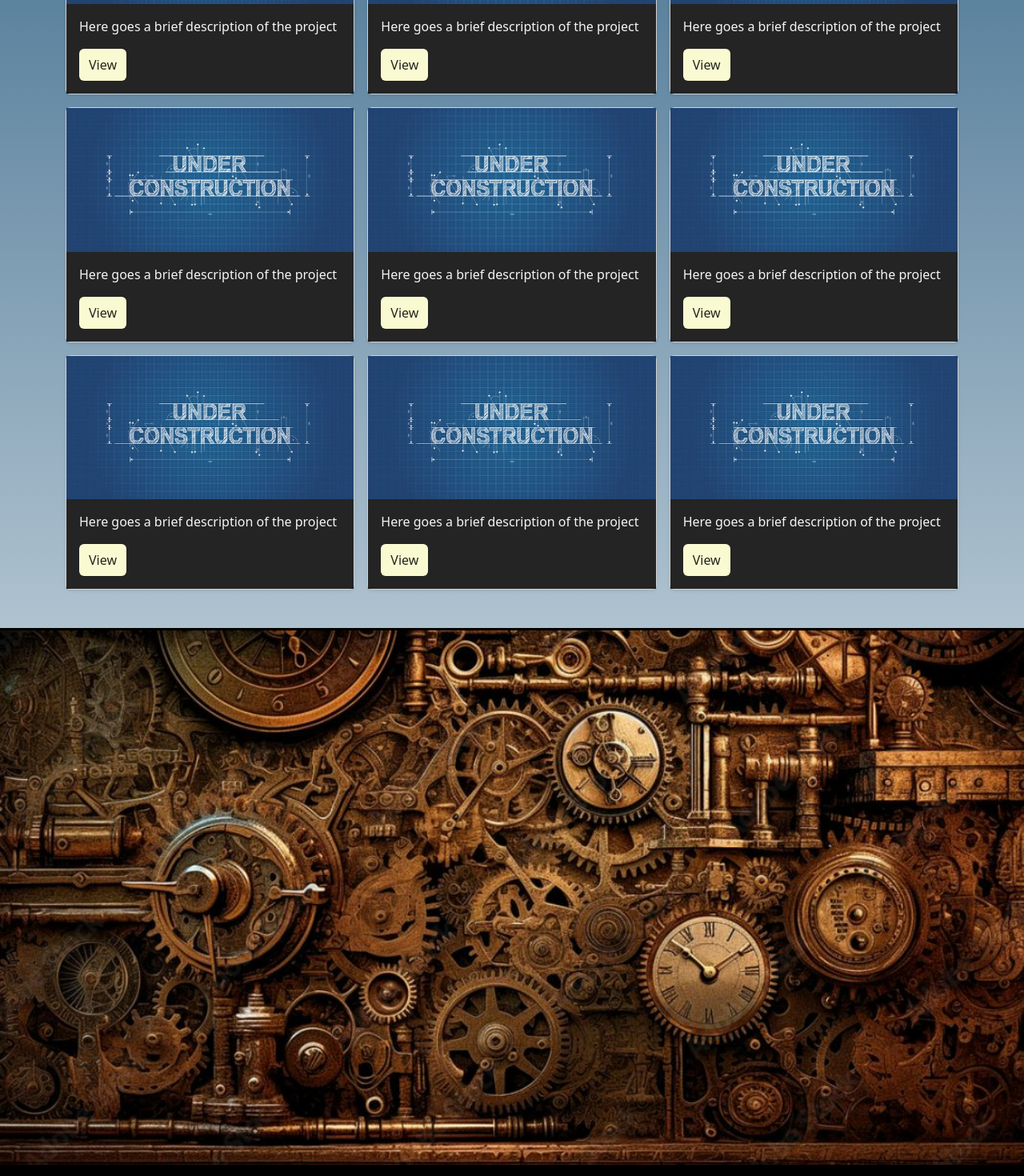
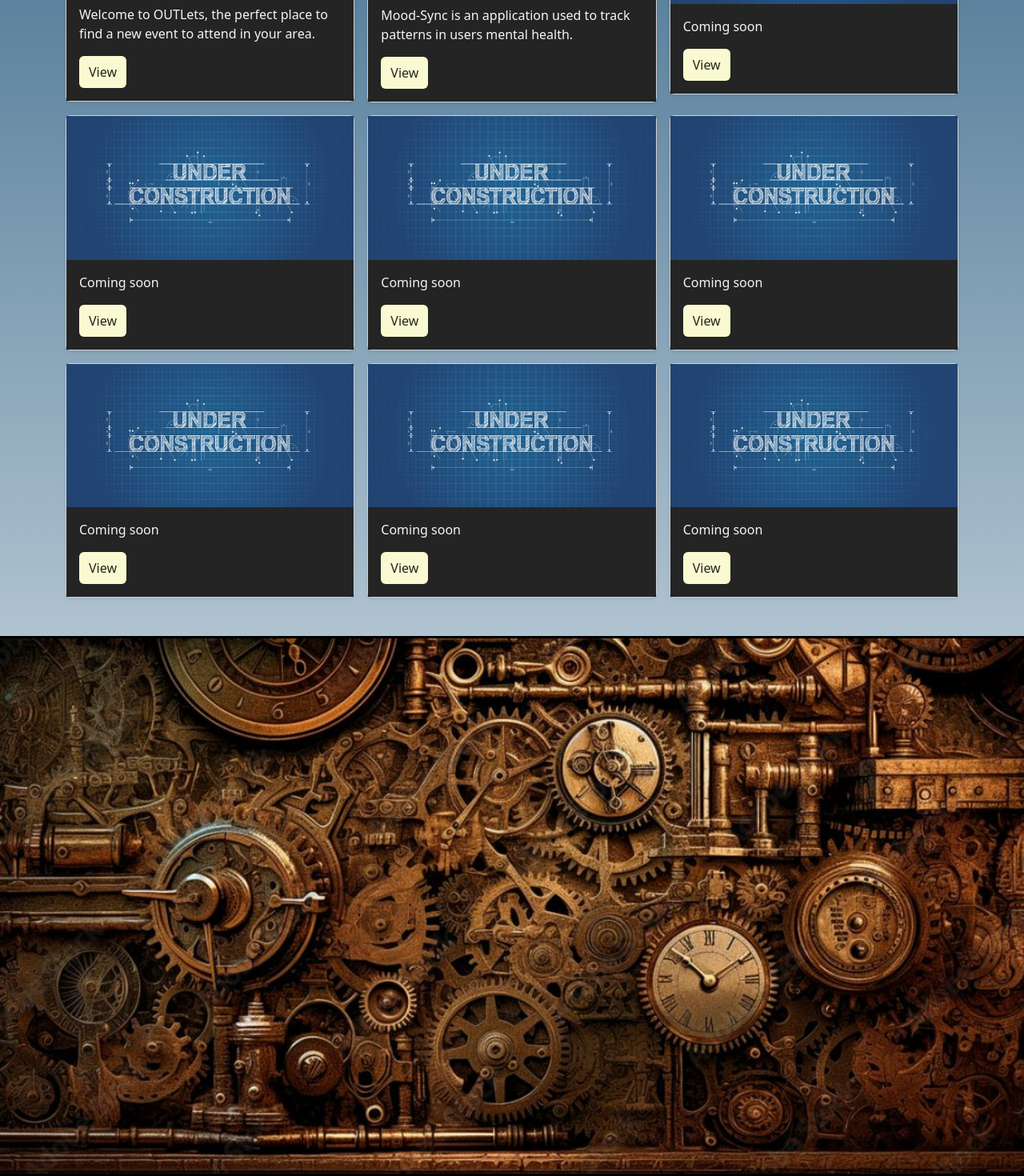
Before and after one commit to AndresAlbornozgil/react-portfolio, a React (Vite) app: page /portfolio in a window 1280 px wide. Shown: the part 860-2330 px from the top of the page at 80% size. Built offline with nearby package versions, Linux system fonts and the light colour scheme.

Commit message:
Added portfolio images

```diff
--- a/src/components/Project/Project.jsx
+++ b/src/components/Project/Project.jsx
@@ -1,12 +1,20 @@
 import './Project.css';
 
-function Project() {
+function Project(props) {
 
 
     return (
-      <>
-        <div>Project</div>
-      </>
+      <div className="card shadow-sm">
+            <img src={props.image} alt="Under Construction" />
+            <div className="card-body">
+              <p className="card-text">{props.description}</p>
+              <div className="d-flex justify-content-between align-items-center">
+                <div className="btn-group">
+                <a href={props.href} className="btn btn-primary w-100 py-2 align-items-center">View</a>
+                </div>
+              </div>
+            </div>
+          </div>
     )
   }
 
--- a/src/pages/AboutMe/AboutMe.jsx
+++ b/src/pages/AboutMe/AboutMe.jsx
@@ -1,4 +1,5 @@
 import './AboutMe.css';
+import headshot from '../../assets/images/my-picture.jpg'
 
 function AboutMe() {
 
@@ -12,7 +13,7 @@ function AboutMe() {
         <strong><p id='aboutMeParagraph' className="lead">A Full-Stack Web Developer passionate about crafting meaningful experiences. Whether it's designing intuitive user interfaces or building robust back-end systems, I'm all about bringing ideas to life on the web.</p></strong>
       </div>
       <div className="col-10 col-sm-8 col-lg-6">
-        <img id='portfolio-picture' src="src\assets\images\my-picture.jpg" className="d-block mx-lg-auto img-fluid" alt="Bootstrap Themes" width="450" loading="lazy" />
+        <img id='portfolio-picture' src={headshot} className="d-block mx-lg-auto img-fluid" alt="Bootstrap Themes" width="450" loading="lazy" />
       </div>
     </div>
   </div>
--- a/src/pages/Portfolio/Portfolio.css
+++ b/src/pages/Portfolio/Portfolio.css
@@ -11,13 +11,19 @@
     color: whitesmoke;
 }
 
-#viewButton {
+#gears {
+    border-top: solid black 3px;
+}
+
+a.btn {
     background-color: lightgoldenrodyellow;
     color: rgba(0, 0, 0, 0.858);
     border: rgba(0, 0, 0, 0.858);
     font-weight: 500;
 }
 
-#gears {
-    border-top: solid black 3px;
+a.btn:hover {
+    background-color: lightgoldenrodyellow; /* Same as normal state */
+    color: rgba(0, 0, 0, 0.858); /* Same as normal state */
+    border: 1px solid rgba(0, 0, 0, 0.858); /* Same as normal state */
 }
--- a/src/pages/Portfolio/Portfolio.jsx
+++ b/src/pages/Portfolio/Portfolio.jsx
@@ -1,140 +1,60 @@
-import './Portfolio.css';
+import "./Portfolio.css";
+import project from "../../assets/images/under-construction.jpg";
+import airplane from "../../assets/images/steampunk-city-airplane.jpg";
+import gears from "../../assets/images/steampunk-gears.jpg";
+import Project from "../../components/Project/Project";
+import moodsync from "../../assets/images/projects/Mood-Sync.jpg";
+import outlets from "../../assets/images/projects/Outlets.jpg";
+
 
 function Portfolio() {
-
-
-    return (
-      <div>
-        <img id='airplane' src="src\assets\images\steampunk-city-airplane.jpg" alt="Image of airplane" />
-        <div id='projects' className="album py-5 bg-body-tertiary">
-    <div className="container">
-
-      <div className="row row-cols-1 row-cols-sm-2 row-cols-md-3 g-3">
-        <div className="col">
-          <div className="card shadow-sm">
-            <img src="src\assets\images\under-construction.jpg" alt="Under Construction" />
-            <div className="card-body">
-              <p className="card-text">Here goes a brief description of the project</p>
-              <div className="d-flex justify-content-between align-items-center">
-                <div className="btn-group">
-                <button id='viewButton' className="btn btn-primary w-100 py-2 align-items-center" type="submit">View</button>
-                </div>
-              </div>
+  return (
+    <div>
+      <img id="airplane" src={airplane} alt="Image of airplane" />
+      <div id="projects" className="album py-5 bg-body-tertiary">
+        <div className="container">
+          <div className="row row-cols-1 row-cols-sm-2 row-cols-md-3 g-3">
+            <div className="col">
+              <Project image={outlets} description="Welcome to OUTLets, the perfect place to find a new event to attend in your area." href="https://github.com/AndresAlbornozgil/OUTlets"/>
             </div>
-          </div>
-        </div>
-        <div className="col">
-          <div className="card shadow-sm">
-          <img src="src\assets\images\under-construction.jpg" alt="Under Construction" />
-            <div className="card-body">
-            <p className="card-text">Here goes a brief description of the project</p>
-              <div className="d-flex justify-content-between align-items-center">
-                <div className="btn-group">
-                <button id='viewButton' className="btn btn-primary w-100 py-2 align-items-center" type="submit">View</button>
-                </div>
-              </div>
+            <div className="col">
+              <Project image={moodsync} description="Mood-Sync is an application used to track patterns in users mental health." href="https://github.com/AndresAlbornozgil/mood-sync"/>
             </div>
-          </div>
-        </div>
-        <div className="col">
-          <div className="card shadow-sm">
-          <img src="src\assets\images\under-construction.jpg" alt="Under Construction" />
-            <div className="card-body">
-            <p className="card-text">Here goes a brief description of the project</p>
-              <div className="d-flex justify-content-between align-items-center">
-                <div className="btn-group">
-                <button id='viewButton' className="btn btn-primary w-100 py-2 align-items-center" type="submit">View</button>
-                </div>
-              </div>
+            <div className="col">
+              <Project image={project} description="Coming soon" href="https://example.com"/>
             </div>
-          </div>
-        </div>
-
-        <div className="col">
-          <div className="card shadow-sm">
-          <img src="src\assets\images\under-construction.jpg" alt="Under Construction" />
-            <div className="card-body">
-            <p className="card-text">Here goes a brief description of the project</p>
-              <div className="d-flex justify-content-between align-items-center">
-                <div className="btn-group">
-                <button id='viewButton' className="btn btn-primary w-100 py-2 align-items-center" type="submit">View</button>
-                </div>
-              </div>
+            <div className="col">
+              <Project image={project} description="Coming soon" href="https://example.com"/>
             </div>
-          </div>
-        </div>
-        <div className="col">
-          <div className="card shadow-sm">
-          <img src="src\assets\images\under-construction.jpg" alt="Under Construction" />
-            <div className="card-body">
-            <p className="card-text">Here goes a brief description of the project</p>
-              <div className="d-flex justify-content-between align-items-center">
-                <div className="btn-group">
-                <button id='viewButton' className="btn btn-primary w-100 py-2 align-items-center" type="submit">View</button>
-                </div>
-              </div>
+            <div className="col">
+              <Project image={project} description="Coming soon" href="https://example.com"/>
             </div>
-          </div>
-        </div>
-        <div className="col">
-          <div className="card shadow-sm">
-          <img src="src\assets\images\under-construction.jpg" alt="Under Construction" />
-            <div className="card-body">
-            <p className="card-text">Here goes a brief description of the project</p>
-              <div className="d-flex justify-content-between align-items-center">
-                <div className="btn-group">
-                <button id='viewButton' className="btn btn-primary w-100 py-2 align-items-center" type="submit">View</button>
-                </div>
-              </div>
+            <div className="col">
+              <Project image={project} description="Coming soon" href="https://example.com"/>
             </div>
-          </div>
-        </div>
-
-        <div className="col">
-          <div className="card shadow-sm">
-          <img src="src\assets\images\under-construction.jpg" alt="Under Construction" />
-            <div className="card-body">
-            <p className="card-text">Here goes a brief description of the project</p>
-              <div className="d-flex justify-content-between align-items-center">
-                <div className="btn-group">
-                <button id='viewButton' className="btn btn-primary w-100 py-2 align-items-center" type="submit">View</button>
-                </div>
-              </div>
+            <div className="col">
+              <Project image={project} description="Coming soon" href="https://example.com"/>
             </div>
-          </div>
-        </div>
-        <div className="col">
-          <div className="card shadow-sm">
-          <img src="src\assets\images\under-construction.jpg" alt="Under Construction" />
-            <div className="card-body">
-            <p className="card-text">Here goes a brief description of the project</p>
-              <div className="d-flex justify-content-between align-items-center">
-                <div className="btn-group">
-                <button id='viewButton' className="btn btn-primary w-100 py-2 align-items-center" type="submit">View</button>
-                </div>
-              </div>
+            <div className="col">
+              <Project image={project} description="Coming soon" href="https://example.com"/>
             </div>
-          </div>
-        </div>
-        <div className="col">
-          <div className="card shadow-sm">
-          <img src="src\assets\images\under-construction.jpg" alt="Under Construction" />
-            <div className="card-body">
-            <p className="card-text">Here goes a brief description of the project</p>
-              <div className="d-flex justify-content-between align-items-center">
-                <div className="btn-group">
-                <button id='viewButton' className="btn btn-primary w-100 py-2 align-items-center" type="submit">View</button>
-                </div>
-              </div>
+            <div className="col">
+              <Project image={project} description="Coming soon" href="https://example.com"/>
             </div>
           </div>
         </div>
       </div>
+      <img
+        id="gears"
+        src={gears}
+        className="d-block mx-lg-auto img-fluid"
+        alt="Image of gears"
+        width="100%"
+        height="20px"
+        loading="lazy"
+      ></img>
     </div>
-  </div>
-  <img id='gears' src="src\assets\images\steampunk-gears.jpg" className="d-block mx-lg-auto img-fluid" alt="Image of gears" width="100%" height="20px" loading="lazy"></img>
-      </div>
-    )
-  }
+  );
+}
 
-  export default Portfolio
+export default Portfolio;
```
Also changed, not shown: src/assets/images/projects/Mood-Sync.jpg (added), src/assets/images/projects/Outlets.jpg (added).
